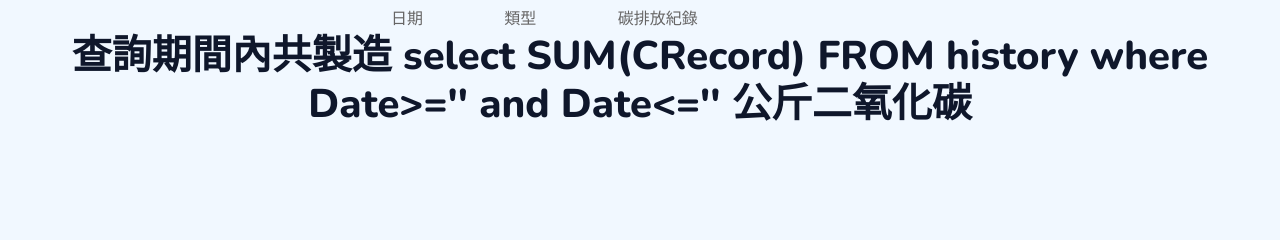
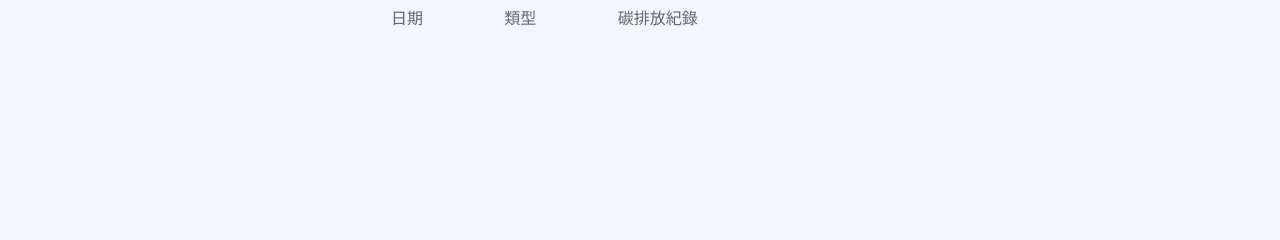
Before and after one commit to syuan0619/SA, a PHP site: page /searchHis.php in a window 1280 px wide. Shown: the part 480-720 px from the top of the page. Run offline with PHP 8.4, Linux system fonts and the light colour scheme; a user stored in the database is signed in; data that the repository does not hold is empty; some libraries are stand-ins or nearby versions.

Commit message:
修正查詢
0517

```diff
--- a/碳排放/searchHis.php
+++ b/碳排放/searchHis.php
@@ -134,9 +134,7 @@
         <?php
 
         } ?>
-        <table align="center" width=500>
-            <h1 align="center">查詢期間內共製造 <? echo $C ?>公斤二氧化碳</h1>
-        </table>
+
 
 
 
```
